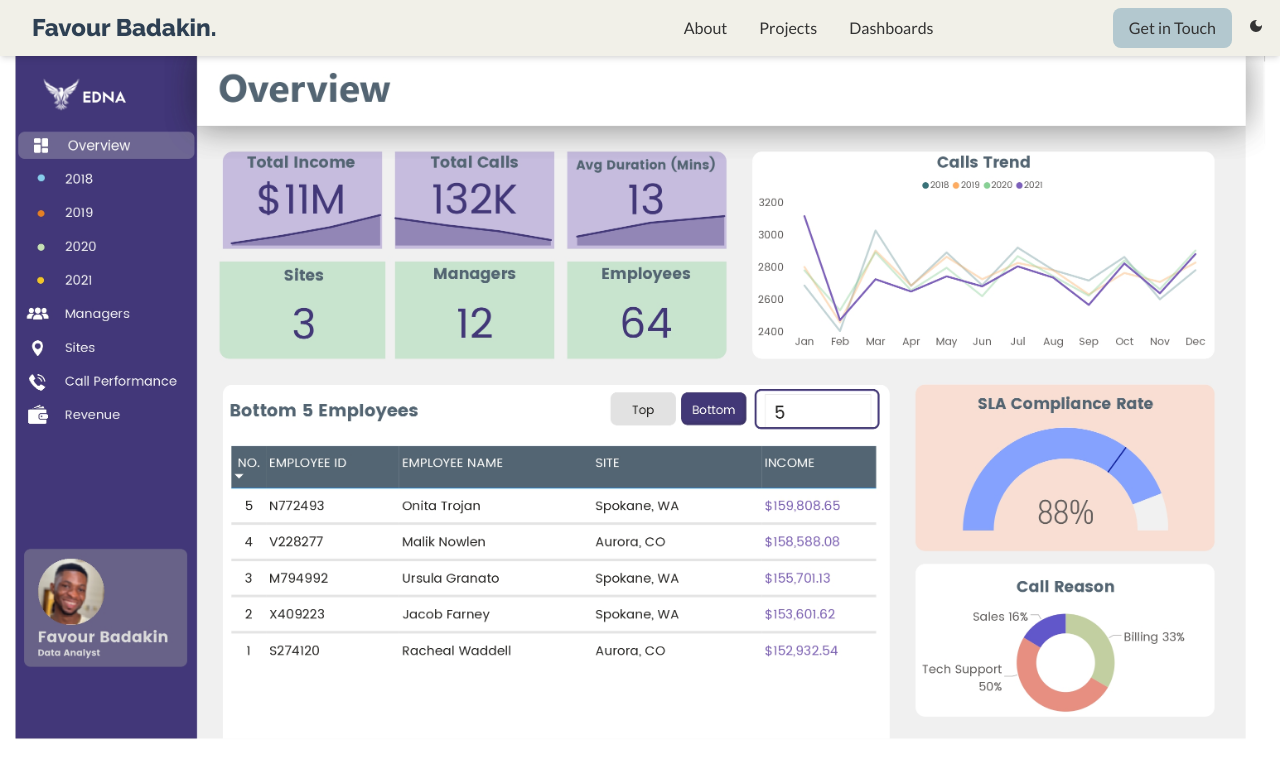
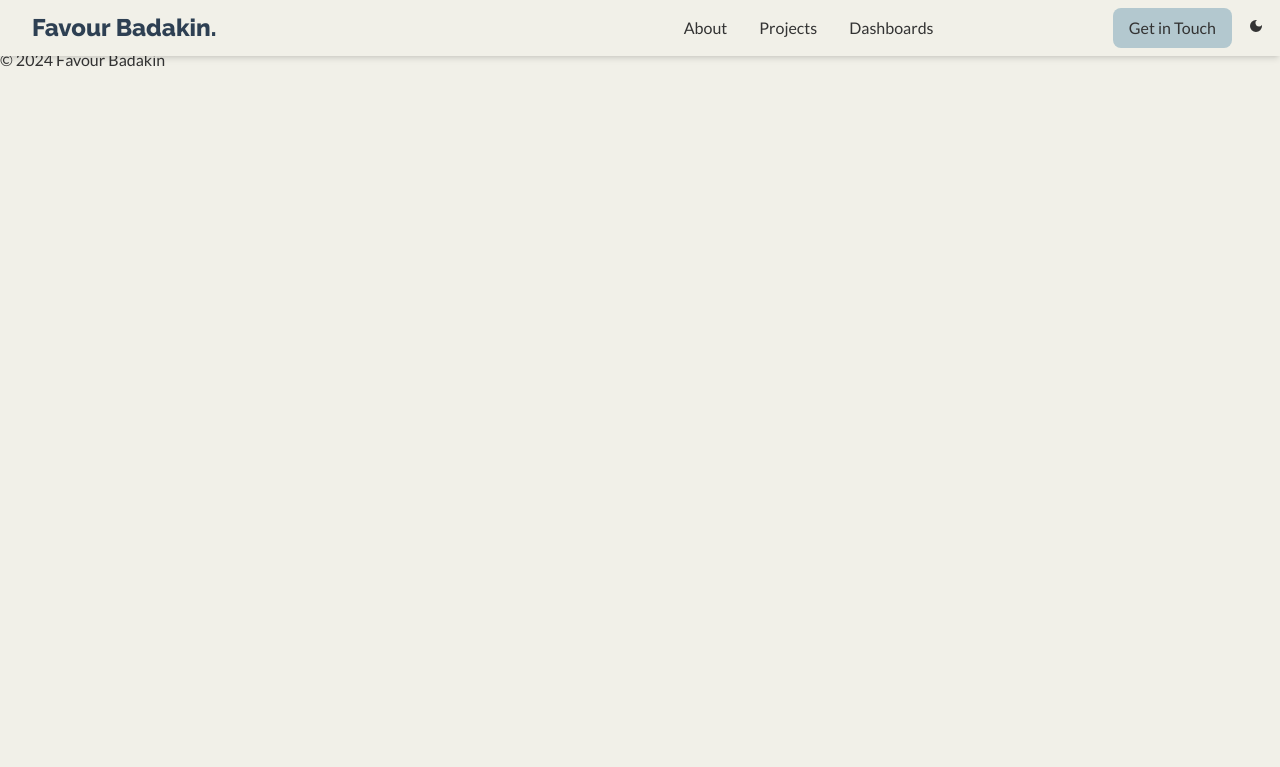
Before and after one commit to FaveInsights/myportfolio, a React (Vite) app: page /edna in a window 1280 px wide. Shown: the top 767 px of the page. Built offline with nearby package versions, Linux system fonts and the light colour scheme; a web font is replaced by a local one.

Commit message:
somr changes

```diff
--- a/src/App.jsx
+++ b/src/App.jsx
@@ -16,7 +16,7 @@ function App() {
       <Header />
       <Routes>
         <Route path="/" element={<Home />}></Route>
-        <Route path="/edna" element={<EdnaDashboard />}></Route>
+        {/* <Route path="/edna" element={<EdnaDashboard />}></Route> */}
         {/* <Route path="callcenter" element={<CallCenterDashboard />}></Route>
         <Route path="telecom" element={<TelecomDashboard />}></Route> */}
       </Routes>
```
